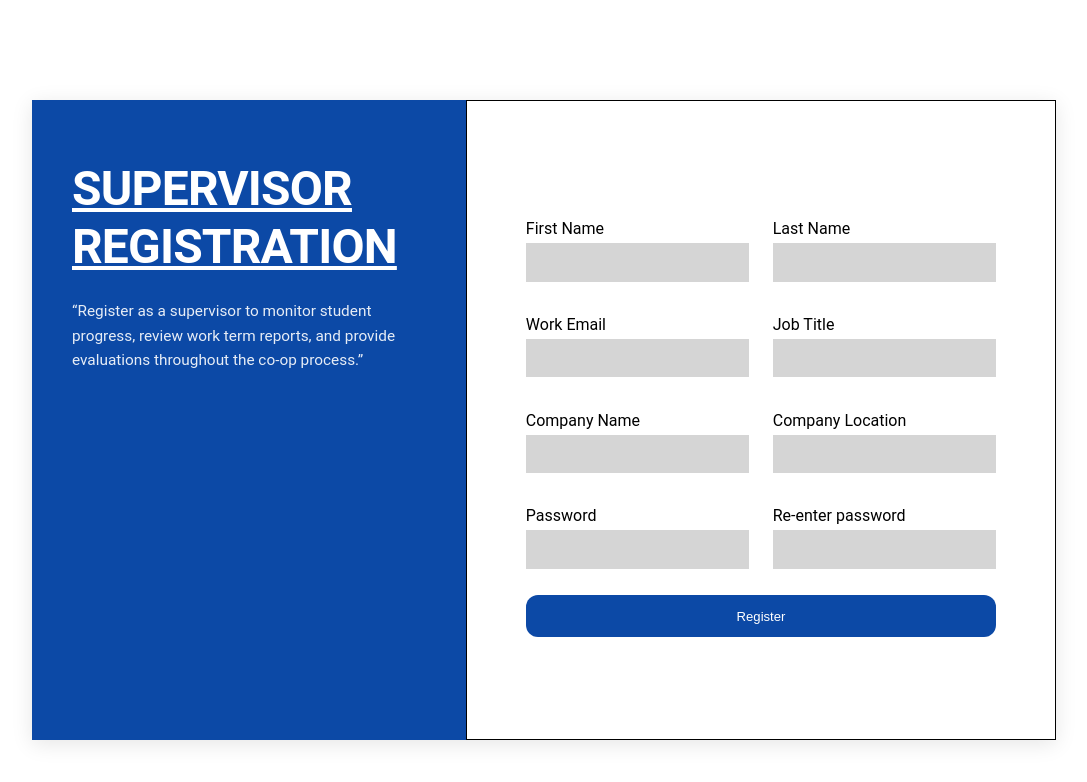
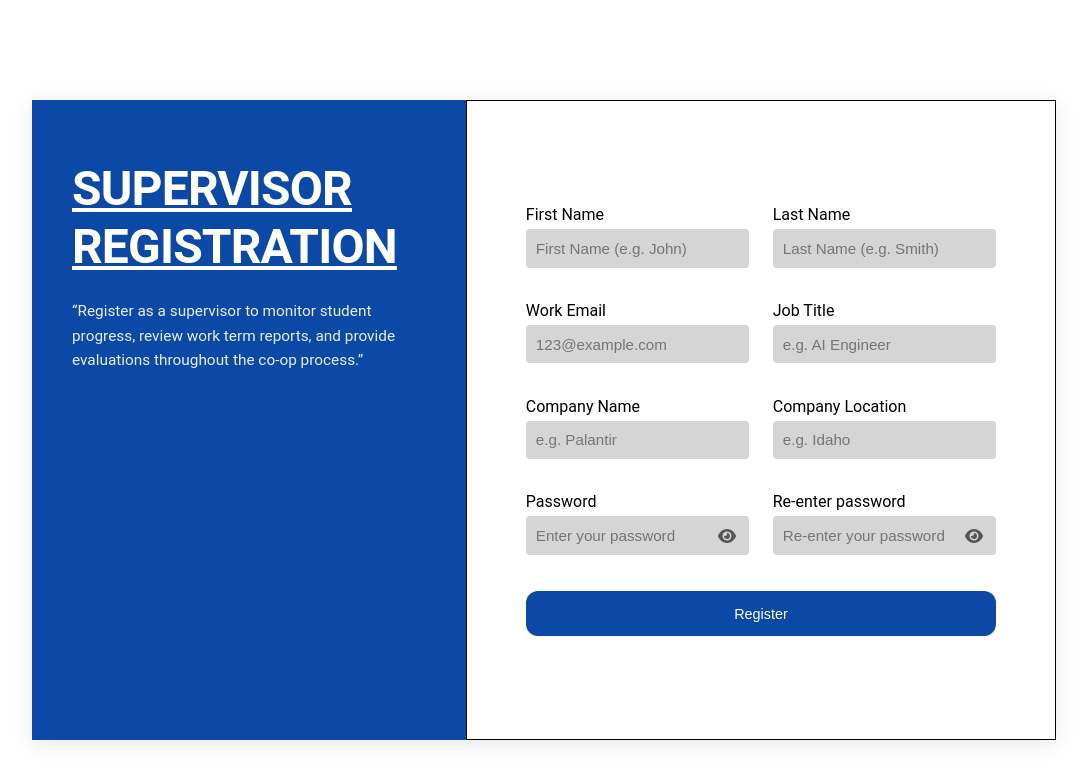
Before and after one commit to linguyn/406coopapp, a React (Vite) app in the folder frontend/: page /supervisor/register in a window 1280 px wide. Shown: the top 782 px of the page, without its empty margins (96-1183 px from the left). Built offline with nearby package versions, Linux system fonts and the light colour scheme; no server answers.

Commit message:
feature: login page + register pages

```diff
--- a/frontend/src/App.jsx
+++ b/frontend/src/App.jsx
@@ -4,6 +4,7 @@ import StudentRegister from './pages/signup/StudentRegister';
 import SupervisorHomepage from './pages/homepage/SupervisorHomepage';
 import SupervisorRegister from './pages/signup/SupervisorRegister';
 import Roles from './pages/roles/Roles';
+import UserList from './pages/userList/UserList';
 import { BrowserRouter, Route, Routes, Link } from 'react-router-dom';
 function App() {
     const applicantData = [{title: "kevony"}]
@@ -24,6 +25,7 @@ function App() {
     </BrowserRouter>
 
 
+
   );
 }
 
--- a/frontend/src/pages/login/Login.css
+++ b/frontend/src/pages/login/Login.css
@@ -112,13 +112,15 @@ body {
   border: none;
   width: 82%;
   height: 46px;
-  font-size: 0.9rem;
   padding-left: 35px;
+  border-radius: 4px;
+  transition: background 0.3s;
 }
 
 .input input[type='email']:hover,
 .input input[type='password']:hover {
   background-color: #eaeaea;
+
 }
 
 .input input[type='email']:focus,
@@ -221,6 +223,7 @@ body {
   color: #FFFFFF;
   font-weight: bold;
   letter-spacing: 1px;
+  transition: background 0.3s;
 }
 
 
--- a/frontend/src/pages/roles/Roles.css
+++ b/frontend/src/pages/roles/Roles.css
@@ -26,6 +26,7 @@ body {
     height: 98vh;
     border: 1px solid #444E5E;
     border-radius: 1%;
+    overflow: hidden;
 }
 
 
@@ -33,7 +34,7 @@ body {
     display: flex;
     justify-content: center;
     align-items: center;
-    width: 99vw;
+    width: 100%;
     height: 15vh;
     border-bottom: 2.5px solid black;
 }
@@ -46,16 +47,16 @@ body {
 }
 
 
-.main-box {
+.main-box-roles {
     display: flex;
     justify-content: space-evenly;
     align-items: center;
-    width: 99vw;
+    width: 100%;
     height: 90vh;
 }
 
 
-.main-box h1 {
+.main-box-roles h1 {
     font-size: clamp(0.1rem, 8vmin, 3rem);
     color: #444E5E;
 }
@@ -97,6 +98,7 @@ body {
     background-color: #0C49A6;
     border: none;
     border-radius: 8%;
+    transition: background 0.3s ease-in-out;;
 }
 
 
@@ -111,10 +113,11 @@ body {
     font-size: 3em;
     transform: translate(-50%, -50%);
     color: white;
+    pointer-events: none;
 }
 
 
-.main-box p{
+.main-box-roles p{
     font-size: clamp(0.1rem, 2.5vmin, 2.5rem);;
     font-weight: 400;
     color: #444E5E;
--- a/frontend/src/pages/roles/Roles.jsx
+++ b/frontend/src/pages/roles/Roles.jsx
@@ -18,7 +18,7 @@ function Roles () {
                 </div>
 
 
-                <div className='main-box'>
+                <div className='main-box-roles'>
 
                     <div className='student-card'>
                         <h1>STUDENT</h1>
--- a/frontend/src/pages/signup/StudentRegister.css
+++ b/frontend/src/pages/signup/StudentRegister.css
@@ -15,7 +15,7 @@ body {
     justify-content: center;
     width: 100%;
     height: 100%;
-    gap: 2%;
+    gap: 1%;
 
     border: 1px solid black;
 
@@ -33,14 +33,6 @@ body {
 
 }
 
-#student-field-4 {
-    display: flex;
-    justify-content: center;
-    width: 80%;
-    height: 42px;
-    margin-top: 10px;
-}
-
 
 .input-field-1, .input-field-2 {
     display: flex;
@@ -52,19 +44,38 @@ body {
     flex: 1;
     gap: 5px;
 
+}
+
+.register-icon-field {
     position: relative;
+    display: flex;
+    align-items: center;
+    width: 100%;
+    height: 40%;
+}
+
+
+.register-icon-field input {
+    box-sizing: border-box;
+    width: 100%;
+    height: 100% !important;
+    padding-right: 40px;
+    background-color: rgb(213, 213, 213);
+    border: none;
+    border-radius: 4px;
+    transition: background 0.3s;
 
 }
 
 
-.student-error {
-  position: absolute;
-  margin: 0;
-  padding: 0;
-  color: red;
-  font: 0rem;
-  font-family: sans-serif;
-  height: auto;
+.register-icon {
+    position: absolute;
+    right: 12px;
+    top: 50%;
+    transform: translateY(-50%);
+    color: #555;
+    cursor: pointer;
+    z-index: 2;
 }
 
 #student-container input {
@@ -75,14 +86,50 @@ body {
     padding-left: 10px;
     background-color: rgb(213, 213, 213);
     border: none;
+    border-radius: 4px;
+    transition: background 0.3s;
 }
 
+#student-container input:hover {
+    background-color: rgb(196, 196, 196);
+}
+
+#student-field-4 {
+    display: flex;
+    flex-direction: column;
+    align-items: flex-start;
+    width: 80%;
+    height: auto;
+    min-height: 60px;
+    gap: 10px;
+    margin-top: 20px;
+
+}
+
+.student-error {
+    margin: 0;
+    padding: 0;
+    color: red;
+    font-size: 0.85rem;
+    font-family: sans-serif;
+    text-align: center;
+    width: 100%;
+
+
+}
 
 .blue-button {
     width: 100%;
+    height: 45px;
     background-color: #0C49A6;
     border: none;
     border-radius: 12px;
-    font-size: 0.82rem;
+    font-size: 0.9rem;
     color: #FFFFFF;
+    cursor: pointer;
+    transition: background 0.3s;
 }
+
+.blue-button:hover {
+    background-color: #093a85;
+}
--- a/frontend/src/pages/signup/StudentRegister.jsx
+++ b/frontend/src/pages/signup/StudentRegister.jsx
@@ -1,7 +1,10 @@
 import './StudentRegister.css'
+import {FontAwesomeIcon} from '@fortawesome/react-fontawesome'
+import { faEye, faEyeSlash } from '@fortawesome/free-solid-svg-icons';
 import AuthLayout from '../../components/AuthLayout';
 import { signIn } from '../../services/authService';
 import { useState } from 'react';
+import { useNavigate } from 'react-router-dom';
 import { isSamePassword, isValidEmail, isValidPassword, isValidStudentId } from '../../services/validate-frontend';
 
 function StudentRegister()
@@ -13,13 +16,32 @@ function StudentRegister()
     const [password, setPassword] = useState('');
     const [temp, setTemp] = useState('');
     const [pageError, setPageError] = useState('');
+    const [visible, setVisible] = useState(false);
+    const [visibleTemp, setVisibleTemp] = useState(false);
+    const navigate = useNavigate();
 
     const handleSubmit = async (e) => {
         e.preventDefault();
         try {
+            const response = await signIn({
+                role: 'student',
+                email: email,
+                password: password,
+                passwordAgain: temp,
+                firstName: firstName,
+                lastName: lastName,
+                studentId: studentId
+            });
 
+
+            if (response.status == 200 || response){
+                console.log("Register successful: ", response.data);
+                navigate('/login');
+            }
         } catch (error) {
-
+            const msg = error.response?.data.message;
+            console.error(msg);
+            setPageError(msg);
         };
     };
 
@@ -35,7 +57,8 @@ function StudentRegister()
                                     <input type="text"
                                            value={firstName}
                                            onChange={(e) => setFirstName(e.target.value)}
-                                           required>
+                                           required
+                                           placeholder='First Name (e.g. John)'>
                                     </input>
                                 </div>
 
@@ -44,7 +67,8 @@ function StudentRegister()
                                     <input type="text"
                                            value={lastName}
                                            onChange={(e) => setLastName(e.target.value)}
-                                           required></input>
+                                           required
+                                           placeholder='Last Name (e.g. Smith)'></input>
                                 </div>
                             </div>
 
@@ -52,10 +76,11 @@ function StudentRegister()
                             <div id='student-field-2'>
                                 <div className='input-field-1'>
                                     <label>Student Email</label>
-                                    <input type="text"
+                                    <input type="email"
                                            value={email}
                                            onChange={(e) => setEmail(e.target.value)}
-                                           required>
+                                           required
+                                           placeholder='123@example.com'>
                                     </input>
                                 </div>
 
@@ -65,7 +90,8 @@ function StudentRegister()
                                     <input type="text"
                                            value={studentId}
                                            onChange={(e) => setStudentId(e.target.value)}
-                                           required></input>
+                                           required
+                                           placeholder='e.g. 123456789'></input>
                                 </div>
                             </div>
 
@@ -73,29 +99,42 @@ function StudentRegister()
                             <div id='student-field-3'>
                                 <div className='input-field-1'>
                                     <label>Password</label>
-                                    <input type="text"
-                                           value={password}
-                                           onChange={(e) => setPassword(e.target.value)}
-                                           required></input>
+                                    <div className='register-icon-field'>
+                                        <input type={visible ? 'text' : 'password'}
+                                        value={password}
+                                        onChange={(e) => setPassword(e.target.value)}
+                                        required
+                                        placeholder='Enter your password'></input>
+                                        <FontAwesomeIcon icon={visible ? faEyeSlash : faEye}
+                                                     className='register-icon'
+                                                     onClick={() => visible ? setVisible(false) : setVisible(true)}/>
+                                    </div>
                                 </div>
 
                                 <div className='input-field-2'>
                                     <label>Re-enter password</label>
-                                    <input type="text"
-                                           value={temp}
-                                           onChange={(e) => setTemp(e.target.value)}
-                                           required></input>
+
+                                    <div className='register-icon-field'>
+                                        <input type={visibleTemp ? 'text' : 'password'}
+                                        value={temp}
+                                        onChange={(e) => setTemp(e.target.value)}
+                                        required
+                                        placeholder='Re-enter your password'></input>
+                                        <FontAwesomeIcon icon={visibleTemp ? faEyeSlash : faEye}
+                                                     className='register-icon'
+                                                     onClick={() => visibleTemp ? setVisibleTemp(false) : setVisibleTemp(true)}/>
+                                    </div>
                                 </div>
                             </div>
 
 
-                            {pageError && (
+
+                            <div id='student-field-4'>
+                                {pageError && (
                                         <div className='register-error'>
                                         <p className='student-error'>{pageError}</p>
                                         </div>
                                     )}
-
-                            <div id='student-field-4'>
                                 <button className='blue-button'>Register</button>
                             </div>
 
--- a/frontend/src/pages/signup/SupervisorRegister.css
+++ b/frontend/src/pages/signup/SupervisorRegister.css
@@ -33,16 +33,6 @@ body {
 
 }
 
-#supervisor-field-5 {
-    display: flex;
-    justify-content: center;
-    width: 80%;
-    height: 42px;
-    margin-top: 10px;
-
-
-
-}
 
 
 .input-field-1, .input-field-2 {
@@ -67,14 +57,48 @@ body {
     padding-left: 10px;
     background-color: rgb(213, 213, 213);
     border: none;
+    border-radius: 4px;
+    transition: background 0.3s;
 }
 
 
+#supervisor-container input:hover {
+    background-color: rgb(196, 196, 196);
+}
+
+
+#supervisor-field-5 {
+     display: flex;
+    flex-direction: column;
+    align-items: flex-start;
+    width: 80%;
+    height: auto;
+    min-height: 60px;
+    gap: 10px;
+    margin-top: 20px;
+
+}
+
+.supervisor-error {
+    margin: 0;
+    padding: 0;
+    color: red;
+    font-size: 0.85rem;
+    font-family: sans-serif;
+    text-align: center;
+    width: 100%;
+
+
+}
+
 .blue-button {
     width: 100%;
+    height: 45px;
     background-color: #0C49A6;
     border: none;
     border-radius: 12px;
-    font-size: 0.82rem;
+    font-size: 0.9rem;
     color: #FFFFFF;
+    cursor: pointer;
+    transition: background 0.3s;
 }
--- a/frontend/src/pages/signup/SupervisorRegister.jsx
+++ b/frontend/src/pages/signup/SupervisorRegister.jsx
@@ -1,8 +1,52 @@
 import './SupervisorRegister.css'
+import {FontAwesomeIcon} from '@fortawesome/react-fontawesome'
+import { faEye, faEyeSlash } from '@fortawesome/free-solid-svg-icons';
 import AuthLayout from '../../components/AuthLayout';
+import { signIn } from '../../services/authService';
+import { useState } from 'react';
+import { useNavigate } from 'react-router-dom';
 
 function SupervisorRegister() {
-    const handleSubmit = null;
+    const [firstName, setFirstName] = useState('');
+    const [lastName, setLastName] = useState('');
+    const [email, setEmail] = useState('');
+    const [company, setCompany] = useState('');
+    const [password, setPassword] = useState('');
+    const [temp, setTemp] = useState('');
+    const [pageError, setPageError] = useState('');
+    const [visible, setVisible] = useState(false);
+    const [visibleTemp, setVisibleTemp] = useState(false);
+    const [jobTitle, setJobTitle] = useState('');
+    const [location, setLocation] = useState('');
+    const navigate = useNavigate();
+
+
+    const handleSubmit = async (e) => {
+        e.preventDefault();
+        try {
+            const response = await signIn({
+                role: 'supervisor',
+                email: email,
+                password: password,
+                passwordAgain: temp,
+                firstName: firstName,
+                lastName: lastName,
+                company: company,
+                jobTitle: jobTitle,
+                location: location
+            });
+
+
+            if (response.status == 200 || response){
+                console.log("Register successful: ", response.data);
+                navigate('/login');
+            }
+        } catch (error) {
+            const msg = error.response?.data.message;
+            console.error(msg);
+            setPageError(msg);
+        };
+    };
 
     return(
         <AuthLayout title='SUPERVISOR REGISTRATION'
@@ -13,12 +57,20 @@ function SupervisorRegister() {
                             <div id='supervisor-field-1'>
                                 <div className='input-field-1'>
                                     <label>First Name</label>
-                                    <input type="text"></input>
+                                    <input type="text"
+                                           value={firstName}
+                                           onChange={(e) => setFirstName(e.target.value)}
+                                           required
+                                           placeholder='First Name (e.g. John)'></input>
                                 </div>
 
                                 <div className='input-field-2'>
                                     <label>Last Name</label>
-                                    <input type="text"></input>
+                                    <input type="text"
+                                           value={lastName}
+                                           onChange={(e) => setLastName(e.target.value)}
+                                           required
+                                           placeholder='Last Name (e.g. Smith)'></input>
                                 </div>
                             </div>
 
@@ -26,12 +78,20 @@ function SupervisorRegister() {
                             <div id='supervisor-field-2'>
                                 <div className='input-field-1'>
                                     <label>Work Email</label>
-                                    <input type="text"></input>
+                                    <input type="email"
+                                           value={email}
+                                           onChange={(e) => setEmail(e.target.value)}
+                                           required
+                                           placeholder='123@example.com'></input>
                                 </div>
 
                                 <div className='input-field-2'>
                                     <label>Job Title</label>
-                                    <input type="text"></input>
+                                    <input type="text"
+                                           value={jobTitle}
+                                           onChange={(e) => setJobTitle(e.target.value)}
+                                           required
+                                           placeholder='e.g. AI Engineer'></input>
                                 </div>
                             </div>
 
@@ -39,30 +99,63 @@ function SupervisorRegister() {
                             <div id='supervisor-field-3'>
                                 <div className='input-field-1'>
                                     <label>Company Name</label>
-                                    <input type="text"></input>
+                                    <input type="text"
+                                           value={company}
+                                           onChange={(e) => setCompany(e.target.value)}
+                                           required
+                                           placeholder='e.g. Palantir'></input>
                                 </div>
 
                                 <div className='input-field-2'>
                                     <label>Company Location</label>
-                                    <input type="text"></input>
+                                    <input type="text"
+                                           value={location}
+                                           onChange={(e) => setLocation(e.target.value)}
+                                           required
+                                           placeholder='e.g. Idaho'></input>
                                 </div>
                             </div>
 
 
                             <div id='supervisor-field-4'>
-                                <div className='input-field-1'>
+                               <div className='input-field-1'>
                                     <label>Password</label>
-                                    <input type="text"></input>
+                                    <div className='register-icon-field'>
+                                        <input type={visible ? 'text' : 'password'}
+                                        value={password}
+                                        onChange={(e) => setPassword(e.target.value)}
+                                        required
+                                        placeholder='Enter your password'></input>
+                                        <FontAwesomeIcon icon={visible ? faEyeSlash : faEye}
+                                                     className='register-icon'
+                                                     onClick={() => visible ? setVisible(false) : setVisible(true)}/>
+                                    </div>
                                 </div>
 
                                 <div className='input-field-2'>
                                     <label>Re-enter password</label>
-                                    <input type="text"></input>
+
+                                    <div className='register-icon-field'>
+                                        <input type={visibleTemp ? 'text' : 'password'}
+                                        value={temp}
+                                        onChange={(e) => setTemp(e.target.value)}
+                                        required
+                                        placeholder='Re-enter your password'></input>
+                                        <FontAwesomeIcon icon={visibleTemp ? faEyeSlash : faEye}
+                                                     className='register-icon'
+                                                     onClick={() => visibleTemp ? setVisibleTemp(false) : setVisibleTemp(true)}/>
+                                    </div>
                                 </div>
+
                             </div>
 
 
                             <div id='supervisor-field-5'>
+                                {pageError && (
+                                        <div className='register-error'>
+                                        <p className='supervisor-error'>{pageError}</p>
+                                        </div>
+                                    )}
                                 <button className='blue-button'>Register</button>
                             </div>
 
```
